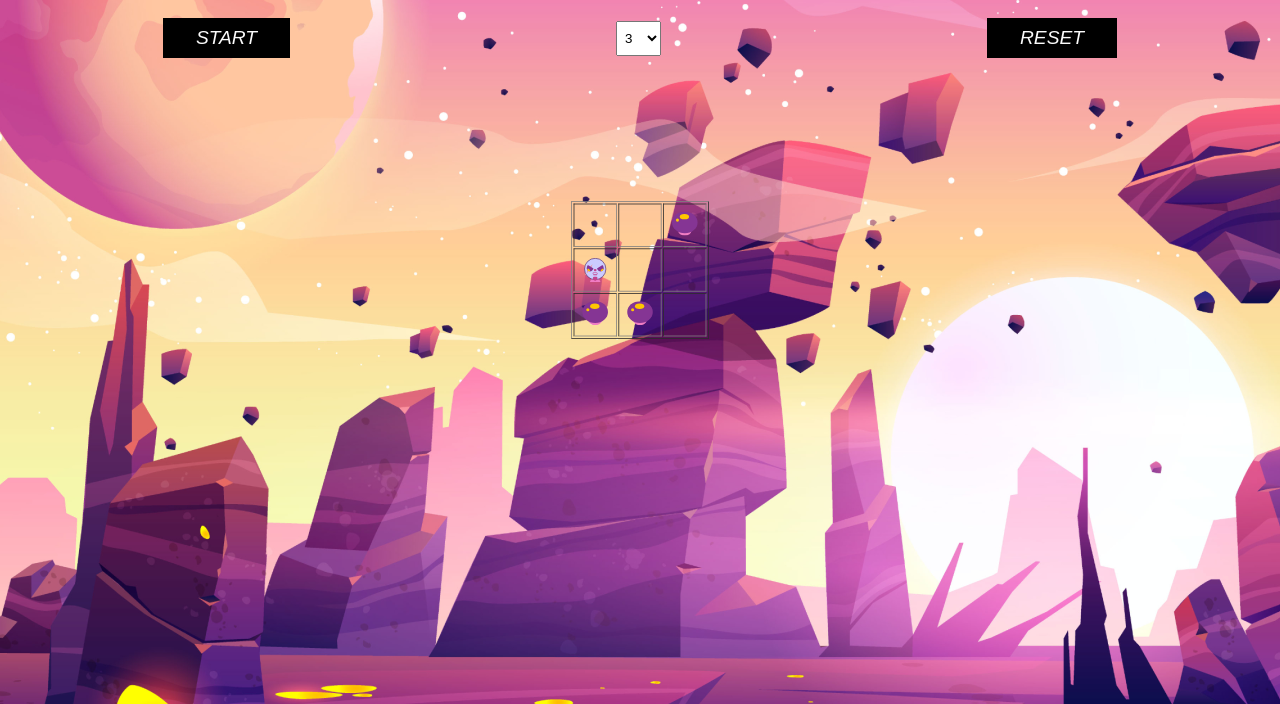
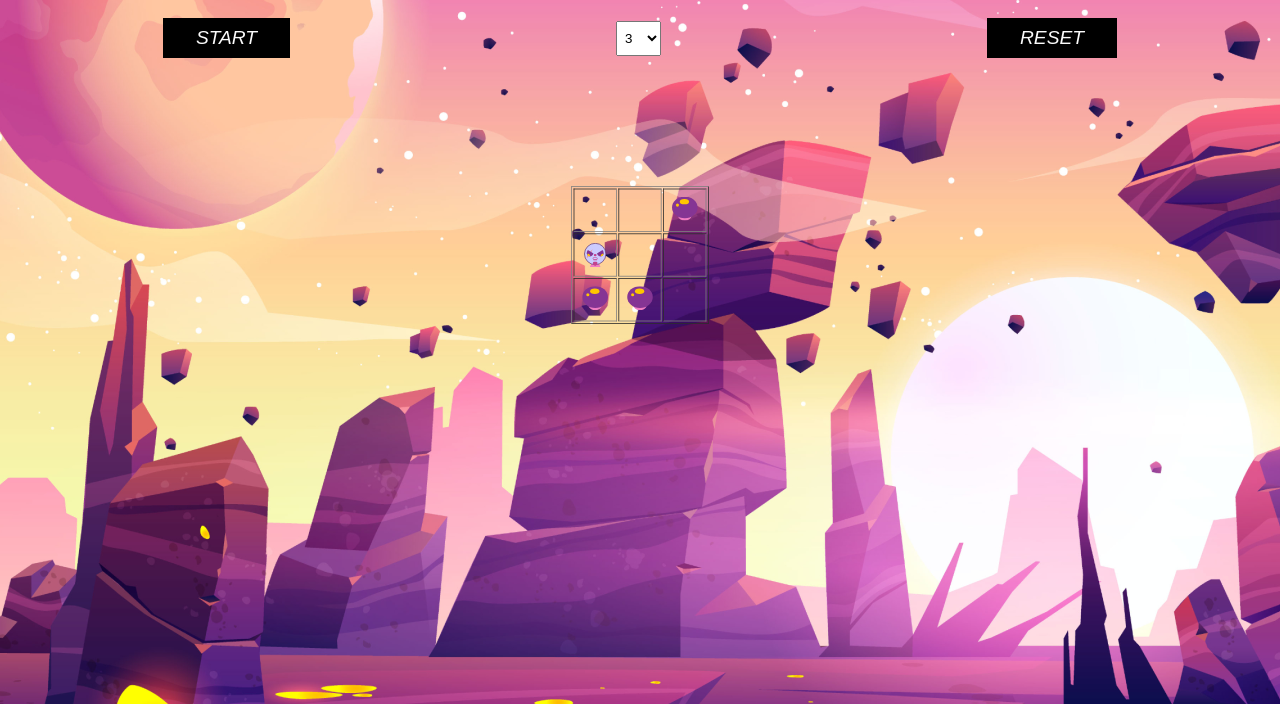
Before and after one commit to DavidBolaji/Greedy-hunter, a plain HTML site: page index.html in a window 1280 px wide. Both pictures are taken after a click on the button "START". Shown: the part 96-800 px from the top of the page. Drawn offline with Linux system fonts and the light colour scheme.

```diff
--- a/css/style.css
+++ b/css/style.css
@@ -6,7 +6,7 @@ html {
 
 table {
     scale: 0.8;
-    margin-top: -40px;
+    margin-top: -70px;
 }
 
 body {
@@ -76,7 +76,6 @@ body {
     display: flex;
     min-height: 50vh;
     width: 100%;
-    overflow-x: hidden;
     align-items: center;
     justify-content: center;
 }
```
